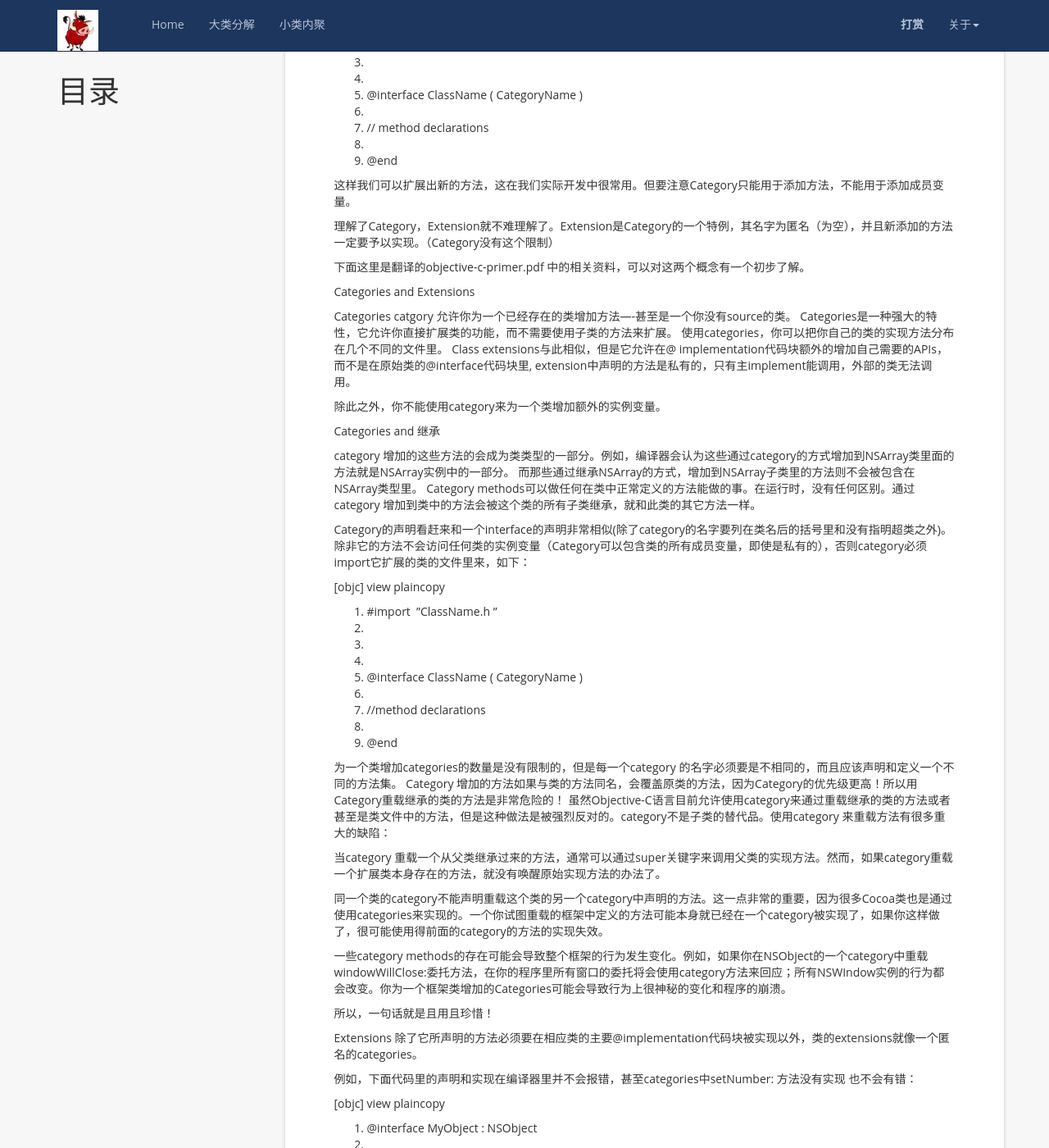
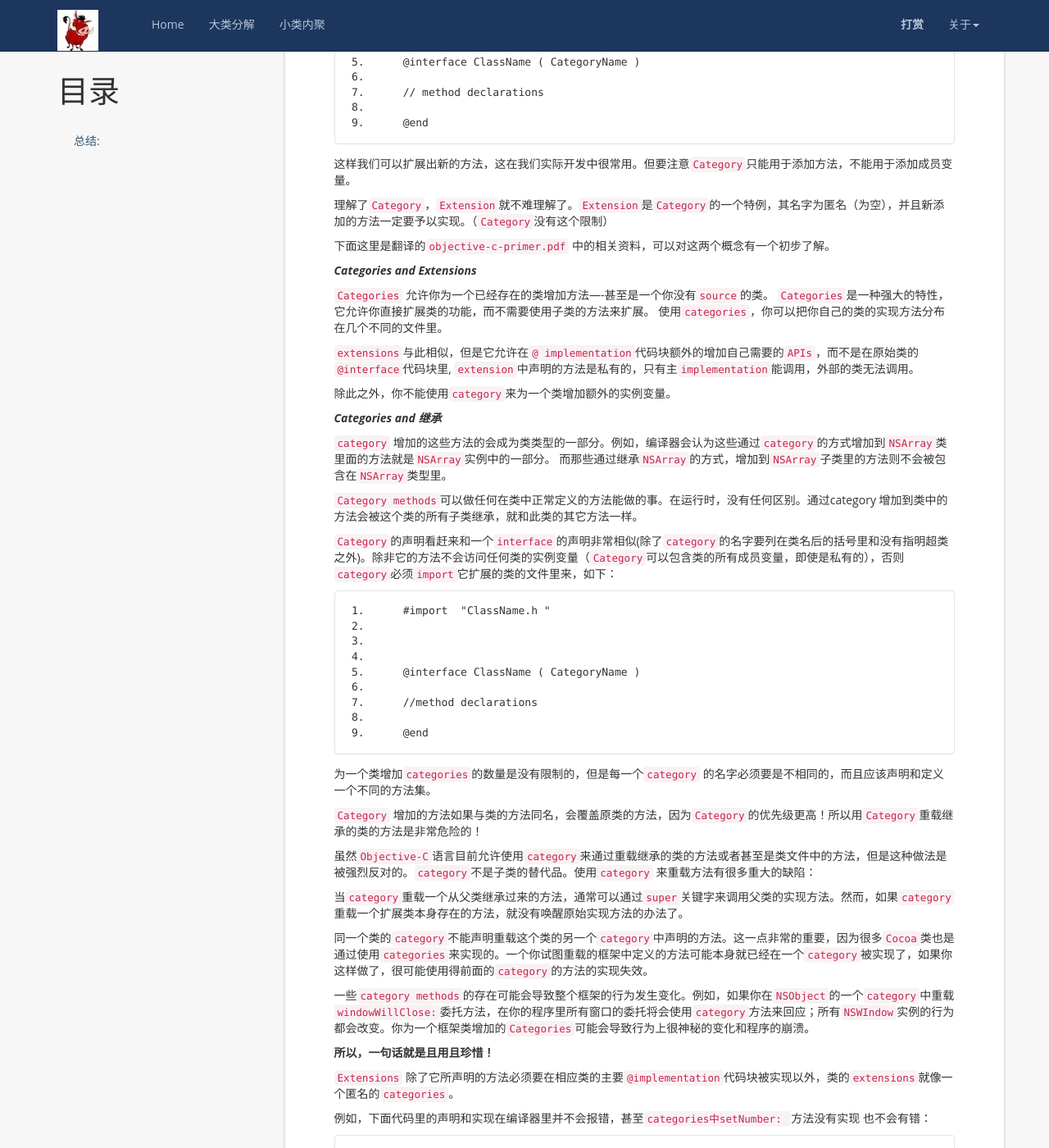
Before and after one commit to llhhccaa/booktricks, a Jekyll site: the page built from _posts/Categories/2014-4-27-Categories.md, in a window 1280 px wide and 1400 px high, scrolled down 609 px. Shown: the whole window at 82% size. Built offline with Jekyll 4.4.1, drawn with Linux system fonts in a browser that asks for light colours; nearby versions of some CDN libraries; comment, search, counter and statistics services are not loaded; some of the changed text lies outside the part shown.

Commit message:
no message

````diff
--- a/_posts/Categories/2014-4-27-Categories.md
+++ b/_posts/Categories/2014-4-27-Categories.md
@@ -14,16 +14,13 @@ tag: 学习笔记
 {:toc}
 
 
-最近乱点了篇博客关于分类和类扩展， 博主总结得乱七八糟，虽然这知识点太过久远，还是我来谈谈iOS中Categories（分类）、Extensions（类扩展）和继承的区别 吧。
+谈谈iOS中`Categories`、`Extensions`和继承。
 
-简单的讲，通过Categories（分类）即使在没有某个系统类源代码（iOS不开源的）的情况下，也可以为这个类添加新的方法声明。而新方法的实现可以在另外的文件中。
+简单的讲，通过`Categories`即使在没有某个系统类源代码（iOS不开源的）的情况下，也可以为这个类添加新的方法声明。而新方法的实现可以在另外的文件中。
 
 其语法举例如下：
 
-
-
-[objc] view plaincopy
-
+```
 1.	#import "ClassName.h"
 2.
 3.
@@ -33,36 +30,35 @@ tag: 学习笔记
 7.	// method declarations
 8.
 9.	@end
+```
+这样我们可以扩展出新的方法，这在我们实际开发中很常用。但要注意`Category`只能用于添加方法，不能用于添加成员变量。
+
+理解了`Category`，`Extension`就不难理解了。`Extension`是`Category`的一个特例，其名字为匿名（为空），并且新添加的方法一定要予以实现。（`Category`没有这个限制）
+
+下面这里是翻译的`objective-c-primer.pdf` 中的相关资料，可以对这两个概念有一个初步了解。
+
+***Categories and Extensions***
 
 
-这样我们可以扩展出新的方法，这在我们实际开发中很常用。但要注意Category只能用于添加方法，不能用于添加成员变量。
+`Categories` 允许你为一个已经存在的类增加方法----甚至是一个你没有`source`的类。
+`Categories`是一种强大的特性，它允许你直接扩展类的功能，而不需要使用子类的方法来扩展。
+使用`categories`，你可以把你自己的类的实现方法分布在几个不同的文件里。
 
-理解了Category，Extension就不难理解了。Extension是Category的一个特例，其名字为匿名（为空），并且新添加的方法一定要予以实现。（Category没有这个限制）
+`extensions`与此相似，但是它允许在`@ implementation`代码块额外的增加自己需要的`APIs`，而不是在原始类的`@interface`代码块里, `extension`中声明的方法是私有的，只有主`implementation`能调用，外部的类无法调用。
 
-下面这里是翻译的objective-c-primer.pdf 中的相关资料，可以对这两个概念有一个初步了解。
+除此之外，你不能使用`category`来为一个类增加额外的实例变量。
 
-Categories and Extensions
+***Categories and 继承***
 
 
-Categories
-catgory 允许你为一个已经存在的类增加方法----甚至是一个你没有source的类。
-Categories是一种强大的特性，它允许你直接扩展类的功能，而不需要使用子类的方法来扩展。
-使用categories，你可以把你自己的类的实现方法分布在几个不同的文件里。
-Class extensions与此相似，但是它允许在@ implementation代码块额外的增加自己需要的APIs，而不是在原始类的@interface代码块里, extension中声明的方法是私有的，只有主implement能调用，外部的类无法调用。
+`category` 增加的这些方法的会成为类类型的一部分。例如，编译器会认为这些通过`category`的方式增加到`NSArray`类里面的方法就是`NSArray`实例中的一部分。
+而那些通过继承`NSArray`的方式，增加到`NSArray`子类里的方法则不会被包含在`NSArray`类型里。
 
-除此之外，你不能使用category来为一个类增加额外的实例变量。
+`Category methods`可以做任何在类中正常定义的方法能做的事。在运行时，没有任何区别。通过category 增加到类中的方法会被这个类的所有子类继承，就和此类的其它方法一样。
 
-Categories and 继承
+`Category`的声明看赶来和一个`interface`的声明非常相似(除了`category`的名字要列在类名后的括号里和没有指明超类之外)。除非它的方法不会访问任何类的实例变量（`Category`可以包含类的所有成员变量，即使是私有的），否则`category`必须`import`它扩展的类的文件里来，如下：
 
-
-category 增加的这些方法的会成为类类型的一部分。例如，编译器会认为这些通过category的方式增加到NSArray类里面的方法就是NSArray实例中的一部分。
-而那些通过继承NSArray的方式，增加到NSArray子类里的方法则不会被包含在NSArray类型里。
-Category methods可以做任何在类中正常定义的方法能做的事。在运行时，没有任何区别。通过category 增加到类中的方法会被这个类的所有子类继承，就和此类的其它方法一样。
-
-Category的声明看赶来和一个interface的声明非常相似(除了category的名字要列在类名后的括号里和没有指明超类之外)。除非它的方法不会访问任何类的实例变量（Category可以包含类的所有成员变量，即使是私有的），否则category必须import它扩展的类的文件里来，如下：
-
-[objc] view plaincopy
-
+```
 1.	#import  "ClassName.h "
 2.
 3.
@@ -72,33 +68,30 @@ Category的声明看赶来和一个interface的声明非常相似(除了category
 7.	//method declarations
 8.
 9.	@end
+```
+
+为一个类增加`categories`的数量是没有限制的，但是每一个`category` 的名字必须要是不相同的，而且应该声明和定义一个不同的方法集。
+
+`Category` 增加的方法如果与类的方法同名，会覆盖原类的方法，因为`Category`的优先级更高！所以用`Category`重载继承的类的方法是非常危险的！
+
+虽然`Objective-C`语言目前允许使用`category`来通过重载继承的类的方法或者甚至是类文件中的方法，但是这种做法是被强烈反对的。`category`不是子类的替代品。使用`category` 来重载方法有很多重大的缺陷：
 
 
-为一个类增加categories的数量是没有限制的，但是每一个category 的名字必须要是不相同的，而且应该声明和定义一个不同的方法集。
-Category 增加的方法如果与类的方法同名，会覆盖原类的方法，因为Category的优先级更高！所以用Category重载继承的类的方法是非常危险的！
-虽然Objective-C语言目前允许使用category来通过重载继承的类的方法或者甚至是类文件中的方法，但是这种做法是被强烈反对的。category不是子类的替代品。使用category 来重载方法有很多重大的缺陷：
+当`category`重载一个从父类继承过来的方法，通常可以通过`super`关键字来调用父类的实现方法。然而，如果`category`重载一个扩展类本身存在的方法，就没有唤醒原始实现方法的办法了。
 
+同一个类的`category`不能声明重载这个类的另一个`category`中声明的方法。这一点非常的重要，因为很多`Cocoa`类也是通过使用`categories`来实现的。一个你试图重载的框架中定义的方法可能本身就已经在一个`category`被实现了，如果你这样做了，很可能使用得前面的`category`的方法的实现失效。
 
-当category 重载一个从父类继承过来的方法，通常可以通过super关键字来调用父类的实现方法。然而，如果category重载一个扩展类本身存在的方法，就没有唤醒原始实现方法的办法了。
+一些`category methods`的存在可能会导致整个框架的行为发生变化。例如，如果你在`NSObject`的一个`category`中重载`windowWillClose:`委托方法，在你的程序里所有窗口的委托将会使用`category`方法来回应；所有`NSWIndow`实例的行为都会改变。你为一个框架类增加的`Categories`可能会导致行为上很神秘的变化和程序的崩溃。
 
+**所以，一句话就是且用且珍惜！**
 
+`Extensions`
+除了它所声明的方法必须要在相应类的主要`@implementation`代码块被实现以外，类的`extensions`就像一个匿名的`categories`。
 
-同一个类的category不能声明重载这个类的另一个category中声明的方法。这一点非常的重要，因为很多Cocoa类也是通过使用categories来实现的。一个你试图重载的框架中定义的方法可能本身就已经在一个category被实现了，如果你这样做了，很可能使用得前面的category的方法的实现失效。
-
-
-
-一些category methods的存在可能会导致整个框架的行为发生变化。例如，如果你在NSObject的一个category中重载windowWillClose:委托方法，在你的程序里所有窗口的委托将会使用category方法来回应；所有NSWIndow实例的行为都会改变。你为一个框架类增加的Categories可能会导致行为上很神秘的变化和程序的崩溃。
-
-所以，一句话就是且用且珍惜！
-
-Extensions
-除了它所声明的方法必须要在相应类的主要@implementation代码块被实现以外，类的extensions就像一个匿名的categories。
-
-例如，下面代码里的声明和实现在编译器里并不会报错，甚至categories中setNumber: 方法没有实现
+例如，下面代码里的声明和实现在编译器里并不会报错，甚至`categories中setNumber: `方法没有实现
 也不会有错：
 
-[objc] view plaincopy
-
+```
 1.	@interface MyObject : NSObject
 2.
 3.	{
@@ -136,12 +129,11 @@ Extensions
 35.	}
 36.
 37.	@end
+```
 
+`extensions`允许你在本地为一个类声明额外需要的方法，而不需要在原始类的@interface代码块去添加，正如下面的例子所示：
 
-extensions允许你在本地为一个类声明额外需要的方法，而不需要在原始类的@interface代码块去添加，正如下面的例子所示：
-
-[objc] view plaincopy
-
+```
 1.	@interface MyObject : NSObject
 2.
 3.	{
@@ -188,46 +180,30 @@ extensions允许你在本地为一个类声明额外需要的方法，而不需
 44.	}
 45.
 46.	@end
+```
 
+`setNumber: `方法的实现必须得在类的主`@implementation`代码块里(你不能在`category`里实现它)。
 
-setNumber: 方法的实现必须得在类的主@implementation代码块里(你不能在category里实现它)。
+总结:
+============
 
-
-总结：
-
-
-
-
-相同点：
+**相同点：**
 
 都可以为类添加一个额外的方法。
 
-不同点：
-1、
+**不同点：**
 
-Categories在@implementation中不提供实现，编译器不会报错，运行调用时出错；
+1、`Categories`在`@implementation`中不提供实现，编译器不会报错，运行调用时出错；
 
-Extensions在@implementation中不提供实现，编译器警告；
+`Extensions`在@`implementation`中不提供实现，编译器警告；
 
-继承 子类在@implementation中不提供实现，编译器不会报错，运行调用时出错。
+继承子类在`@implementation`中不提供实现，编译器不会报错，运行调用时出错。
 
-2、
+2、`Category`只能用于添加方法，不能用于添加成员变量。
+`extension`中声明的方法和添加的成员变量是私有的，只有主`implementation `能调用，外部的类无法调用。
 
-Category只能用于添加方法，不能用于添加成员变量。
-extension中声明的方法和添加的成员变量是私有的，只有主implement能调用，外部的类无法调用。
-
-3、
-
-category 增加的这些方法的会成为类类型的一部分；
-
+3、`category` 增加的这些方法的会成为类类型的一部分；
 继承增加的方法不会成为父类的一部分。
 
-4、
-
-
-
-Category 增加的方法如果与类的方法同名，会覆盖原类的方法，因为Category的优先级更高！
-
-继承中子类也会覆盖父类方法，相似。
-
-Extensions则会冲突报错。
+4、`Category` 增加的方法如果与类的方法同名，会覆盖原类的方法，因为`Category`的优先级更高！
+继承中子类也会覆盖父类方法，相似。`Extensions`则会冲突报错。
````
Also changed, not shown: _posts/2016-08-27-how-to-use-this-jekyll-theme.md (+0 -4 lines).
